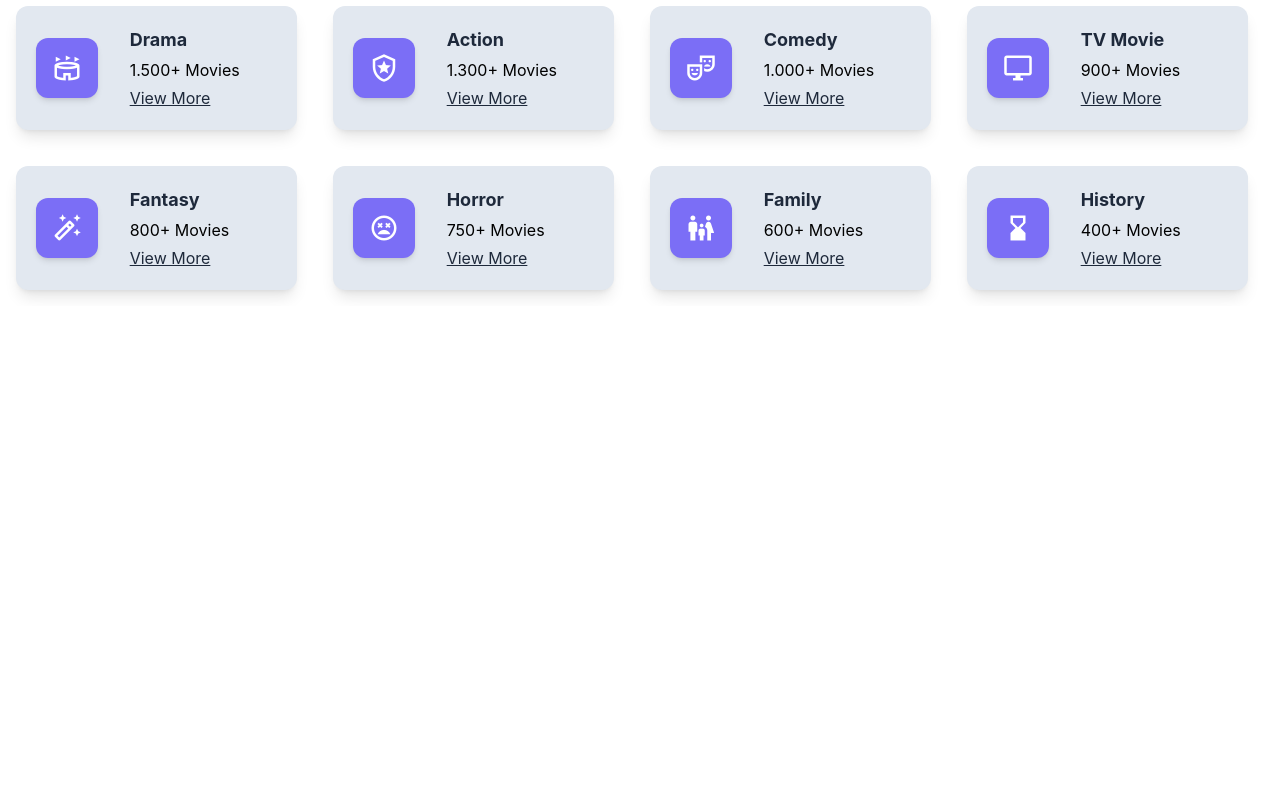
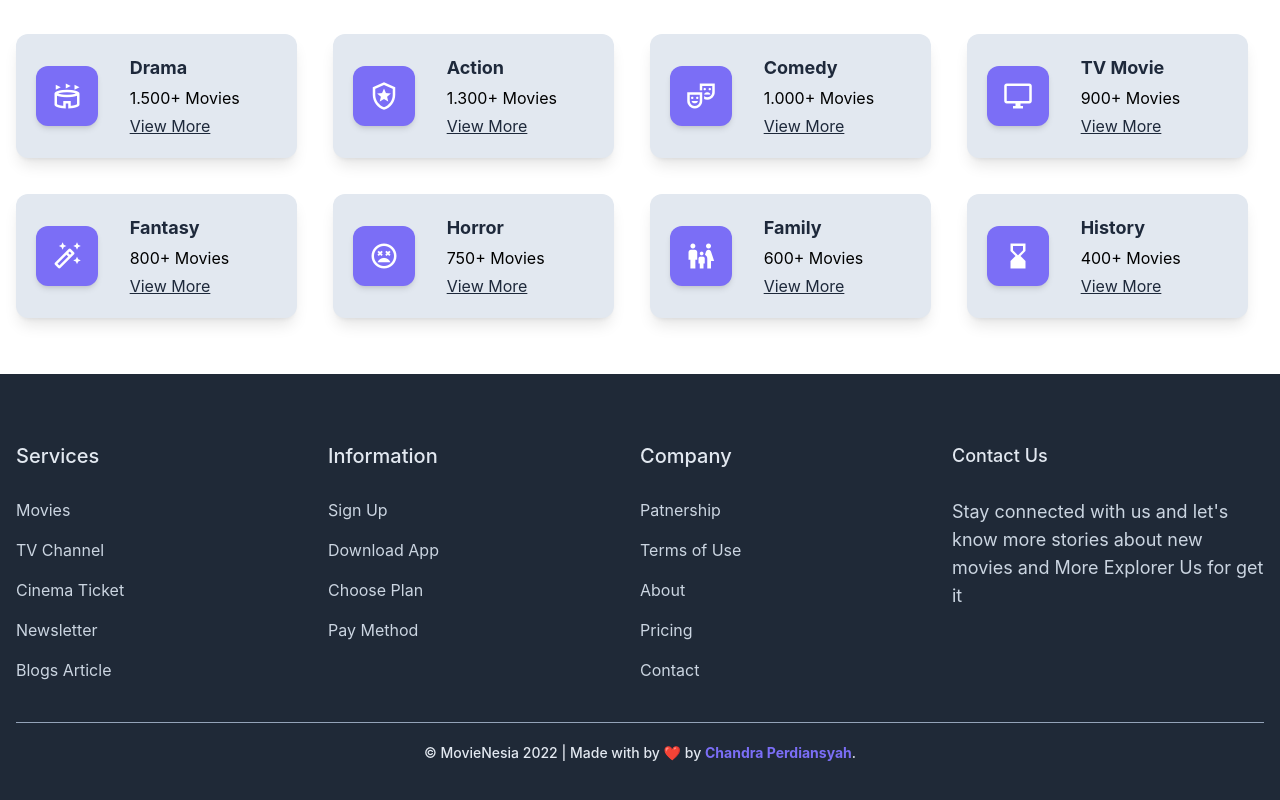
Before and after one commit to cperdiansyah/react-movienesia, a React (Create React App) app: page / in a window 1280 px wide. Shown: the part 858-1658 px from the top of the page. Before the commit the page ends 1164 px from the top, so only its background shows below. Built offline with nearby package versions, Linux system fonts and the light colour scheme.

Commit message:
add footer

```diff
--- a/src/App.jsx
+++ b/src/App.jsx
@@ -33,7 +33,7 @@ function App() {
         <Routes>
           <Route path="/" element={<Home />} />
         </Routes>
-        {/* <Footer /> */}
+        <Footer />
       </div>
     </ThemeProvider>
   );
--- a/src/components/Card Categories/index.jsx
+++ b/src/components/Card Categories/index.jsx
@@ -3,9 +3,9 @@ import Button from '../Button';
 
 export default function CardCategory({ category }) {
   return (
-    <div className="flex items-center p-5 bg-slate-200 shadow-lg rounded-xl mr-4 mb-4 justify-around">
+    <div className="flex items-center p-5 bg-slate-200 backdrop-blur-sm  shadow-lg rounded-xl mr-4 mb-4 justify-around">
       <div className="icon-wrapper md:w-1/3 ">
-        <div className="icon-wrapper__icon w-fit bg-primary rounded-xl flex items-center shadow-md justify-center py-3 px-4">
+        <div className="icon-wrapper__icon w-fit bg-primary  rounded-xl flex items-center shadow-md justify-center py-3 px-4">
           <span className="material-icons-outlined text-white text-3xl ">
             {category.avatar}
           </span>
@@ -22,7 +22,7 @@ export default function CardCategory({ category }) {
 
         <Button
           type="link"
-          href={`/genres/${category.id}`}
+          href={`/categories/${category.id}`}
           className="underline text-base text-text_primary "
         >
           View More
--- a/src/parts/Footer/index.jsx
+++ b/src/parts/Footer/index.jsx
@@ -1,5 +1,133 @@
+/* eslint-disable react/no-unescaped-entities */
+/* eslint-disable react/no-array-index-key */
 import React from 'react';
+import './footer.scss';
 
 export default function Footer() {
-  return <div>Footer</div>;
+  const footerContent = [
+    {
+      section: 'Services',
+      link: [
+        {
+          name: 'Movies',
+          href: '/',
+        },
+        {
+          name: 'TV Channel',
+          href: '/',
+        },
+        {
+          name: 'Cinema Ticket',
+          href: '/',
+        },
+        {
+          name: 'Newsletter',
+          href: '/',
+        },
+        {
+          name: 'Blogs Article',
+          href: '/',
+        },
+      ],
+    },
+    {
+      section: 'Information',
+      link: [
+        {
+          name: 'Sign Up',
+          href: '/',
+        },
+        {
+          name: 'Download App',
+          href: '/',
+        },
+        {
+          name: 'Choose Plan',
+          href: '/',
+        },
+        {
+          name: 'Pay Method',
+          href: '/',
+        },
+      ],
+    },
+    {
+      section: 'Company',
+      link: [
+        {
+          name: 'Patnership',
+          href: '/',
+        },
+        {
+          name: 'Terms of Use',
+          href: '/',
+        },
+        {
+          name: 'About',
+          href: '/',
+        },
+        {
+          name: 'Pricing',
+          href: '/',
+        },
+        {
+          name: 'Contact',
+          href: '/',
+        },
+      ],
+    },
+  ];
+  return (
+    <footer className="py-12 bg-gray-800">
+      <div className="container">
+        <div className=" w-full flex footer-content pb-10 pt-5">
+          {footerContent.map((item, index) => (
+            <div className="footer-services md:w-1/4" key={index}>
+              <h3 className="text-xl font-medium text-text_primary_dark">
+                {item.section}
+              </h3>
+              <ul className="list-reset pt-3">
+                {item.link.map((link, index) => (
+                  <li className="mt-4" key={index}>
+                    <a
+                      href={link.href}
+                      className="text-text_secondary_dark text-base"
+                    >
+                      {link.name}
+                    </a>
+                  </li>
+                ))}
+              </ul>
+            </div>
+          ))}
+
+          <div className="footer-services md:w-1/4">
+            <h3 className="text-lg font-medium text-text_primary_dark">
+              Contact Us
+            </h3>
+            <p className="pt-3 mt-4  text-text_secondary_dark text-lg">
+              Stay connected with us and let's know more stories about new
+              movies and More Explorer Us for get it
+            </p>
+          </div>
+        </div>
+
+        <div className="footer-cr w-full pt-5 border-t border-slate-400">
+          <p className="font-medium text-sm text-text_primary_dark text-center">
+            © MovieNesia {new Date().getFullYear()} | Made with by{' '}
+            <span className="text-pink-500">❤️</span> by{' '}
+            <a
+              href="https://www.linkedin.com/in/cperdiansyah"
+              target="_blank"
+              className="font-bold text-primary"
+              rel="noopener noreferrer"
+            >
+              Chandra Perdiansyah
+            </a>
+            .
+          </p>
+        </div>
+      </div>
+    </footer>
+  );
 }
--- a/src/parts/Home - Categories/index.jsx
+++ b/src/parts/Home - Categories/index.jsx
@@ -1,5 +1,6 @@
 import React from 'react';
 import env from 'react-dotenv';
+import Button from '../../components/Button';
 
 import CardCategory from '../../components/Card Categories';
 
@@ -123,16 +124,25 @@ export default function Categories() {
   ];
 
   return (
-    <section className="hero-categories-section pt-10">
+    <section className="hero-categories-section py-10">
       <div className="container">
         <div className="title-wrapper flex items-center">
-          <h3
-            className="title font-bold text-5xl  md:w-1/2 leading-snug
+          <div className=" md:w-1/2 ">
+            <h3
+              className="title font-bold text-5xl  leading-snug
           text-text_primary
           dark:text-text_primary_dark"
-          >
-            Choose The Type Of Film You Liked
-          </h3>
+            >
+              Choose The Type Of Film You Liked
+            </h3>
+            <Button
+              type="link"
+              href="/categories"
+              className="underline block w-fit ml-auto mr-14 text-lg text-text_secondary dark:text-text_secondary_dark"
+            >
+              See more categories
+            </Button>
+          </div>
           <p
             className="md:w-1/2 text-base
            text-text_secondary
```
Also changed, not shown: .eslintrc.json, 1 other file (tests, documents, lock files or other folders).
